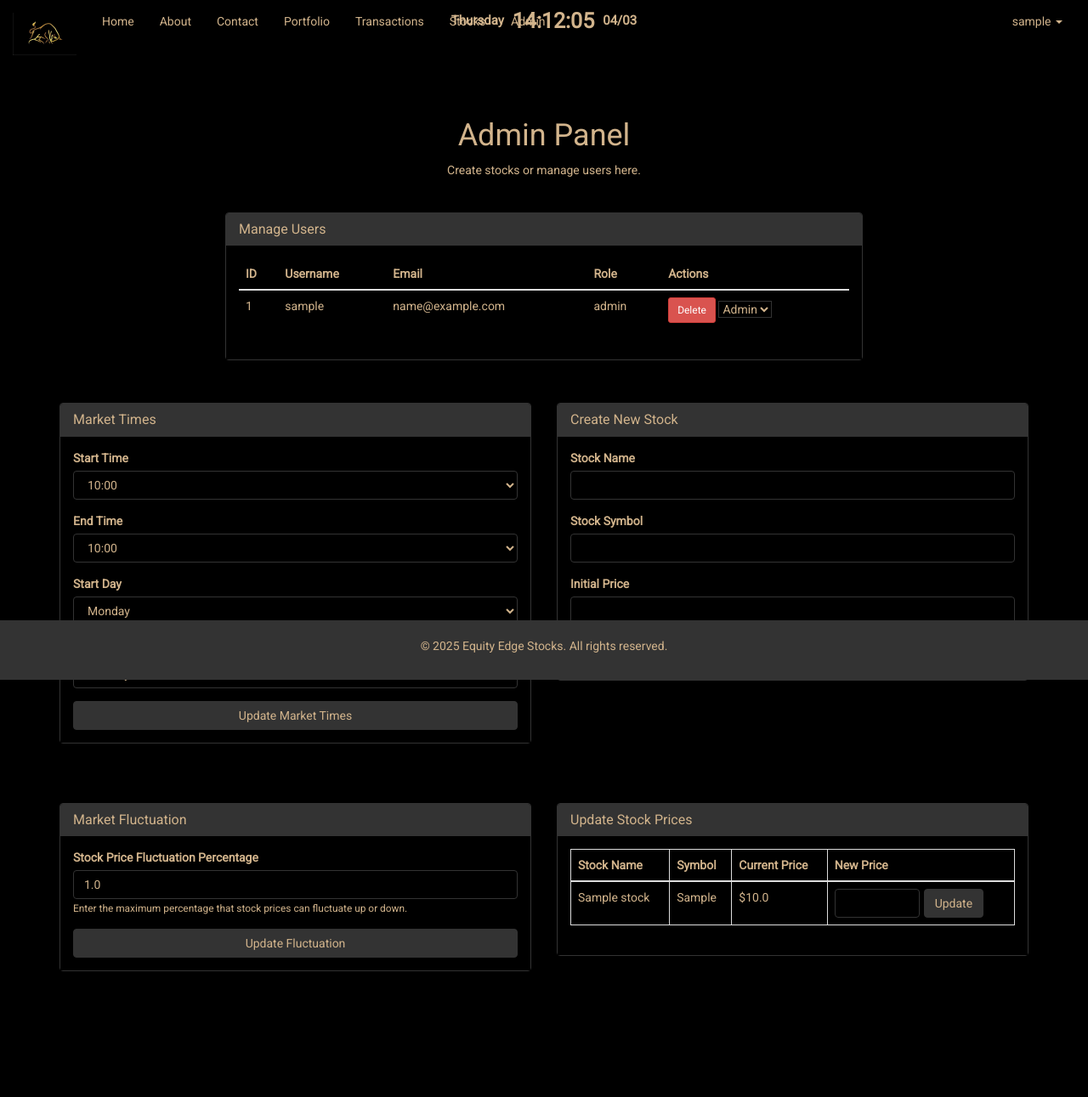
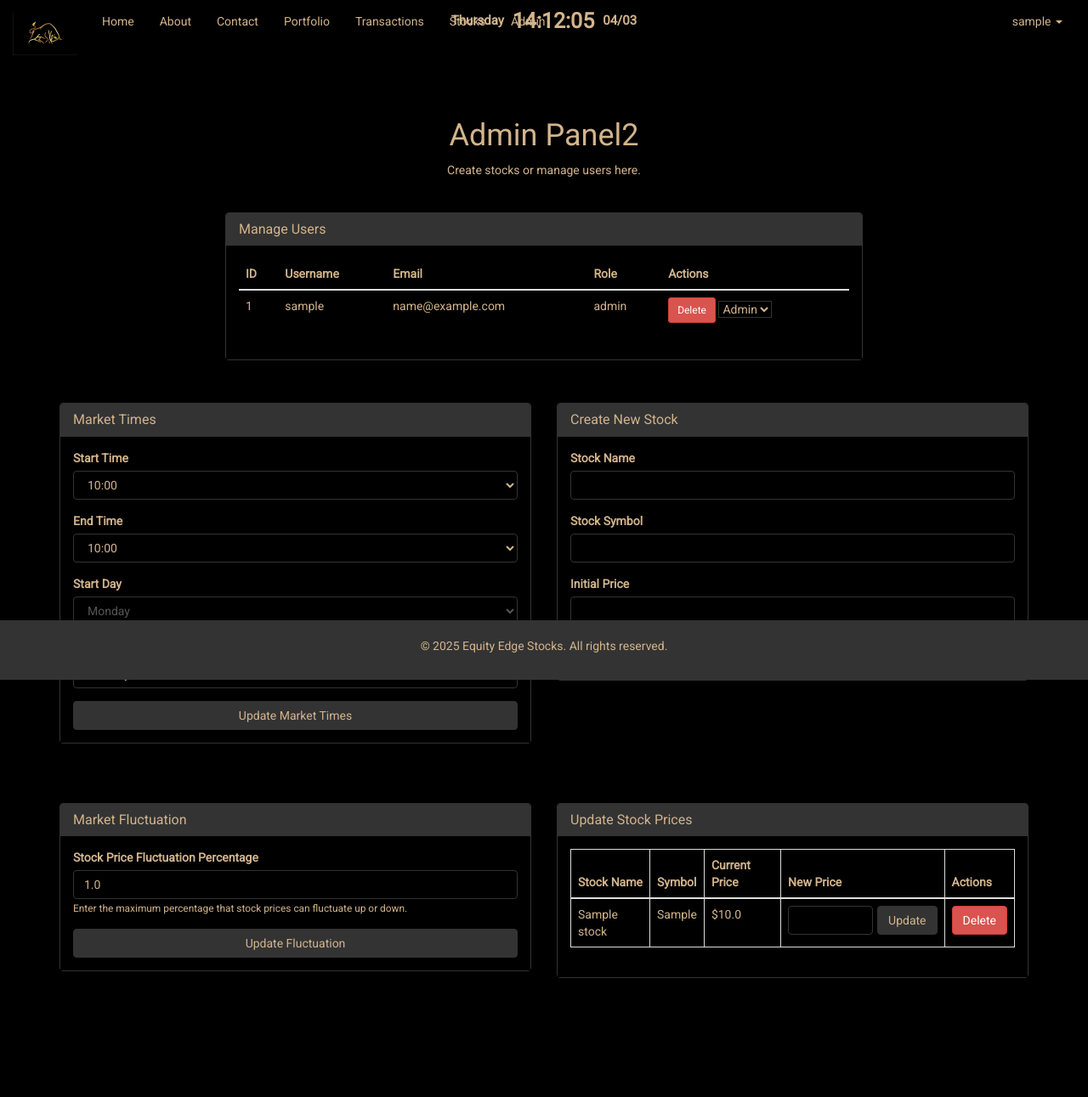
Before and after one commit to kadenoherrin/IFT-401-Capstone, a Flask app: page /admin in a window 1280 px wide. Shown: the whole page at 85% size. Before the commit the page ends 1143 px from the top, so only its background shows below. Run offline with Flask 3, Linux system fonts and the light colour scheme; a user stored in the database is signed in; tables that the repository leaves empty hold one stand-in row (values such as "Sample post"); parts of the project's set-up code (start-up, migrations or seed data) failed here and were passed over; some libraries are stand-ins or nearby versions.

Commit message:
Add Stock Deletion

```diff
--- a/app.py
+++ b/app.py
@@ -739,3 +739,19 @@ def promote_admin():
     else:
         flash("You are already an admin.", "info")
     return render_template('promoteadmin.html', title='Promote Admin')
+
+@app.route('/delete-stock/<int:stock_id>', methods=['POST'])
+@login_required
+@admin_required
+def delete_stock(stock_id):
+    stock = Stock.query.get_or_404(stock_id)
+
+    # Delete all related transactions
+    Transaction.query.filter_by(stock_id=stock.id).delete()
+
+    # Delete the stock
+    db.session.delete(stock)
+    db.session.commit()
+
+    flash(f'Stock {stock.name} ({stock.symbol}) and its related transactions deleted successfully.', 'success')
+    return redirect(url_for('admin'))
--- a/templates/admin.html
+++ b/templates/admin.html
@@ -6,7 +6,7 @@
 <div class="container">
   <div class="row" style="margin-top: 50px;">
     <div class="col-md-12">
-      <h1 class="text-center" style="color: var(--text-color);">Admin Panel</h1>
+      <h1 class="text-center" style="color: var(--text-color);">Admin Panel2</h1>
       <p class="text-center" style="color: var(--text-color);">Create stocks or manage users here.</p>
     </div>
   </div>
@@ -91,7 +91,7 @@
             </div>
             <div class="form-group">
               <label for="day_start" style="color: var(--text-color);">Start Day</label>
-              <select id="day_start" name="day_start" class="form-control" style="background-color: var(--bg-color); color: var(--text-color); border: 1px solid var(--accent-color);">
+              <select id="day_start" name="day_start" class="form-control" style="background-color: var(--bg-color); color: var (--text-color); border: 1px solid var(--accent-color);">
                 {% for day in ['Monday', 'Tuesday', 'Wednesday', 'Thursday', 'Friday', 'Saturday', 'Sunday'] %}
                   <option value="{{ day }}" {% if market_times and market_times.day_start == day %}selected{% endif %}>{{ day }}</option>
                 {% endfor %}
@@ -174,6 +174,7 @@
                 <th>Symbol</th>
                 <th>Current Price</th>
                 <th>New Price</th>
+                <th>Actions</th>
               </tr>
             </thead>
             <tbody>
@@ -189,6 +190,11 @@
                     <button type="submit" class="btn btn-custom-primary">Update</button>
                   </form>
                 </td>
+                <td>
+                  <form method="post" action="{{ url_for('delete_stock', stock_id=stock.id) }}">
+                    <button type="submit" class="btn btn-danger">Delete</button>
+                  </form>
+                </td>
               </tr>
               {% endfor %}
             </tbody>
```
